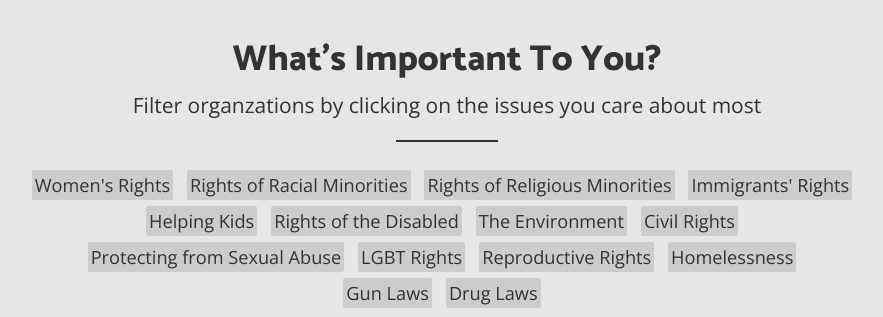
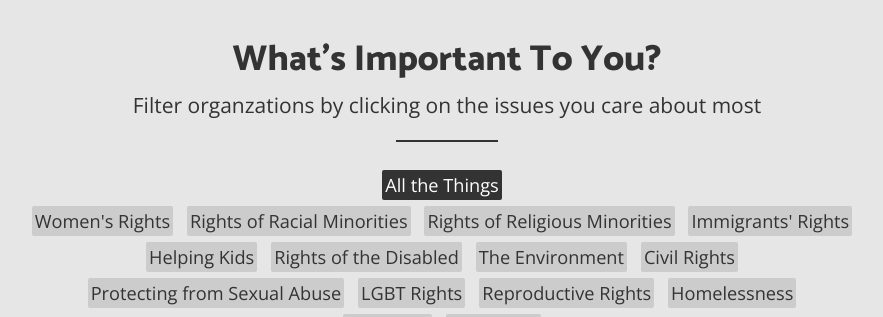
Before and after one commit to rschuster3/untrumpt, a Django app: page /organizations/ in a window 1280 px wide. Shown: the part 51-368 px from the top of the page, without its empty margins (193-1076 px from the left). Run offline with Django 3.2, Linux system fonts and the light colour scheme; data that the repository does not hold is empty; parts of the project's set-up code (start-up, migrations or seed data) failed here and were passed over; some libraries are stand-ins or nearby versions.

Commit message:
update javascript on the organization list page to have an 'all' category

```diff
--- a/templates/organizations/organization_list.html
+++ b/templates/organizations/organization_list.html
@@ -12,6 +12,9 @@
     </div>
 
     {# filters #}
+    <div class="row categories">
+        <span class="category" data-category="all">All the Things</span>
+    </div>
     {% for category in categories %}
         {% if forloop.counter0|divisibleby:4 %}
             <div class="row categories">
@@ -67,7 +70,14 @@
             $('.organization-outer').hide();
 
             $('.category').on('click', function() {
-                $(this).toggleClass('active');
+                if ($(this).data('category') == 'all') {
+                    $('.category').removeClass('active');
+                    $(this).addClass('active');
+                } else {
+                    $('span[data-category="all"]').removeClass('active');
+                    $(this).toggleClass('active');
+                }
+
                 $('.organization-outer').hide();
 
                 $('.category').each(function() {
@@ -75,12 +85,14 @@
                         category = $category_item.data('category');
 
                     $('.organization-outer').each(function() {
-                        if ($(this).data('categories').indexOf(category) > -1 && $category_item.hasClass('active')) {
+                        if ($('span[data-category="all"]').hasClass('active') || ($(this).data('categories').indexOf(category) > -1 && $category_item.hasClass('active'))) {
                             $(this).show();
                         }
                     });
                 });
             });
+
+            $('span[data-category="all"]').click();
         });
     </script>
 {% endblock extra_js %}
```
